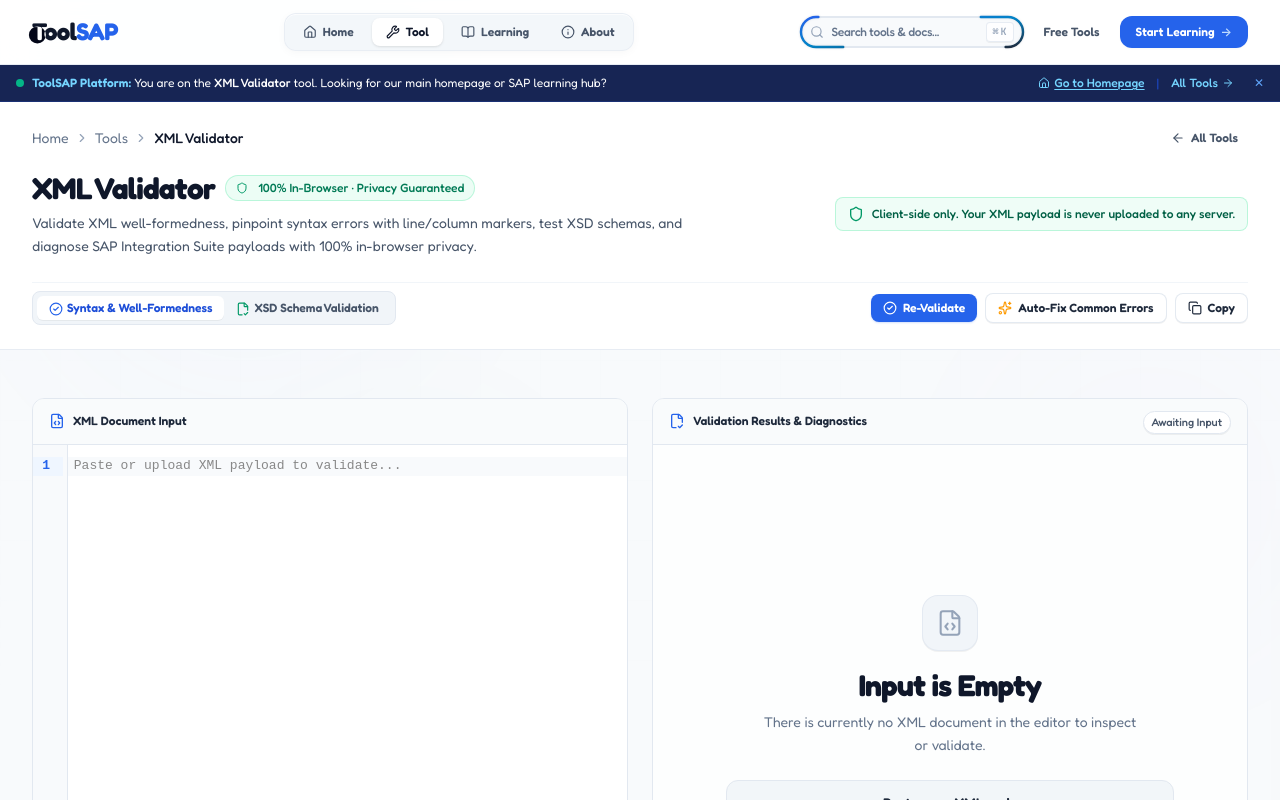
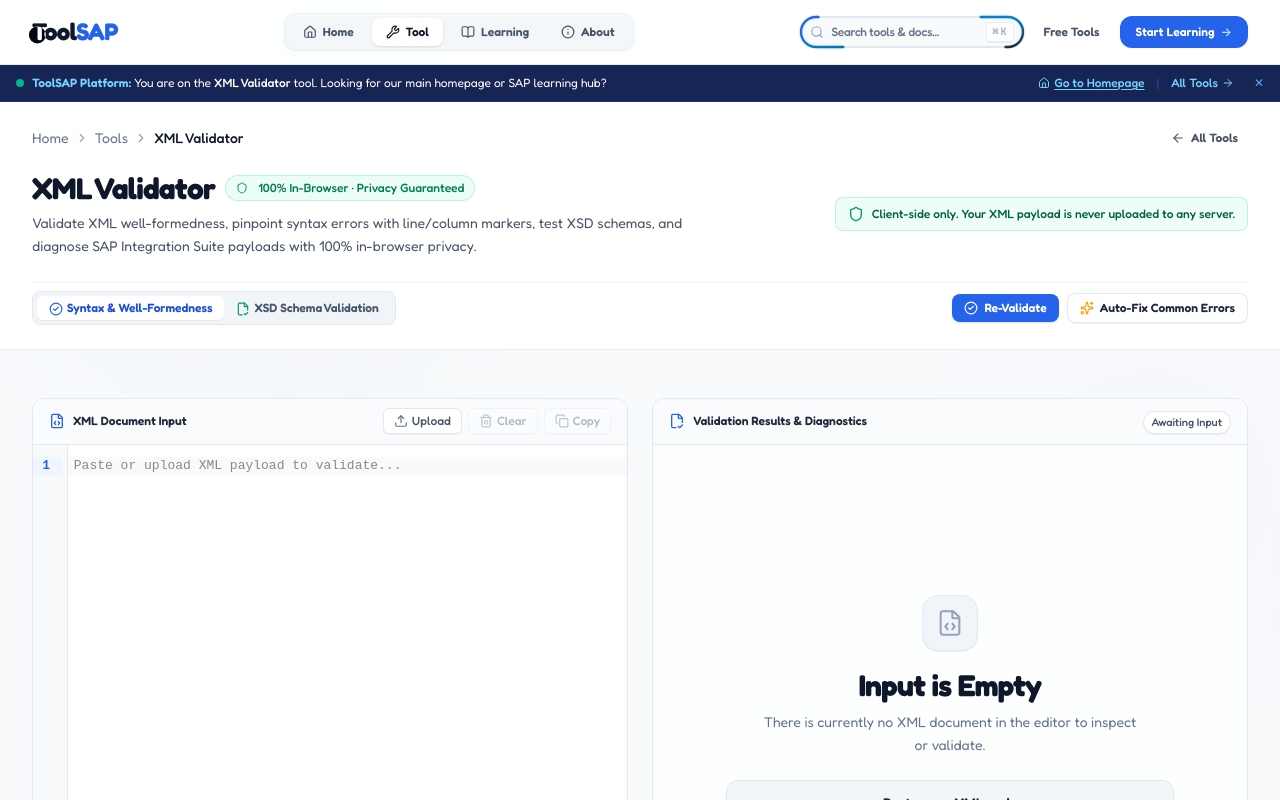
Before and after one commit to Arko-009/ToolSAP, a React (Vite) app in the folder client/: page /tools/xml-validator in a window 1280 px wide. Shown: the top 800 px of the page. Built offline with nearby package versions, Linux system fonts and the light colour scheme; a web font is replaced by a local one.

Commit message:
feat(xml-validator): add upload, clear, and copy buttons to editor header

```diff
--- a/client/src/pages/XmlValidatorPage.tsx
+++ b/client/src/pages/XmlValidatorPage.tsx
@@ -1,4 +1,4 @@
-import { useState, useCallback, useEffect } from 'react';
+import { useState, useCallback, useEffect, useRef } from 'react';
 import { Link } from 'react-router-dom';
 import {
   FileCheck2,
@@ -18,6 +18,7 @@ import {
   Check,
   Zap,
   HelpCircle,
+  Trash2,
 } from 'lucide-react';
 import { SEOHead } from '@/components/common/SEOHead';
 import { Button } from '@/components/ui/Button';
@@ -103,11 +104,58 @@ export function XmlValidatorPage() {
     });
   };
 
+  const fileInputRef = useRef<HTMLInputElement>(null);
+
+  // File Upload
+  const handleFileInputChange = (e: React.ChangeEvent<HTMLInputElement>) => {
+    const file = e.target.files?.[0];
+    if (!file) return;
+
+    if (file.size > MAX_FILE_SIZE_BYTES) {
+      addToast({
+        type: 'error',
+        title: 'File too large',
+        description: 'Please upload an XML file under 5 MB.',
+      });
+      return;
+    }
+
+    const reader = new FileReader();
+    reader.onload = (event) => {
+      const text = event.target?.result as string;
+      setInputXml(text);
+      setActiveFileName(file.name);
+      addToast({
+        type: 'success',
+        title: 'File uploaded',
+        description: `${file.name} (${(file.size / 1024).toFixed(1)} KB)`,
+      });
+    };
+    reader.readAsText(file);
+    e.target.value = '';
+  };
+
+  // Clear
+  const handleClear = () => {
+    if (!inputXml && !activeFileName) return;
+    setInputXml('');
+    setActiveFileName(null);
+    if (fileInputRef.current) {
+      fileInputRef.current.value = '';
+    }
+    addToast({
+      type: 'info',
+      title: 'Editor Cleared',
+      description: 'XML input payload has been reset.',
+    });
+  };
+
   // Copy
   const handleCopy = async () => {
-    if (!inputXml) return;
+    const textToCopy = validationMode === 'xsd' && activeTab === 'xsd' ? inputXsd : inputXml;
+    if (!textToCopy) return;
     try {
-      await navigator.clipboard.writeText(inputXml);
+      await navigator.clipboard.writeText(textToCopy);
       setCopied(true);
       addToast({
         type: 'success',
@@ -265,6 +313,15 @@ export function XmlValidatorPage() {
         </div>
       )}
 
+      {/* Hidden file input for file picker */}
+      <input
+        ref={fileInputRef}
+        type="file"
+        accept=".xml,.xsd,.wsdl,.soap,text/xml,application/xml"
+        onChange={handleFileInputChange}
+        className="hidden"
+      />
+
       <ToolWorkspaceLayout
         toolName="XML Validator"
         toolDescription="Validate XML well-formedness, pinpoint syntax errors with line/column markers, test XSD schemas, and diagnose SAP Integration Suite payloads with 100% in-browser privacy."
@@ -324,17 +381,6 @@ export function XmlValidatorPage() {
               >
                 Auto-Fix Common Errors
               </Button>
-
-
-
-              <Button
-                variant="secondary"
-                size="sm"
-                icon={copied ? <Check className="h-3.5 w-3.5 text-emerald-600" /> : <Copy className="h-3.5 w-3.5" />}
-                onClick={handleCopy}
-              >
-                {copied ? 'Copied' : 'Copy'}
-              </Button>
             </div>
           </div>
         }
@@ -348,7 +394,7 @@ export function XmlValidatorPage() {
             onDrop={handleDrop}
           >
             {/* Left Header */}
-            <div className="flex items-center justify-between px-4 py-2.5 min-h-[46px] h-[46px] bg-neutral-50/80 border-b border-neutral-200 shrink-0">
+            <div className="flex items-center justify-between px-4 py-2 min-h-[46px] h-[46px] bg-neutral-50/80 border-b border-neutral-200 shrink-0">
               <div className="flex items-center gap-2">
                 {validationMode === 'xsd' ? (
                   <div className="inline-flex rounded-md p-0.5 bg-neutral-200 text-xs">
@@ -382,6 +428,50 @@ export function XmlValidatorPage() {
                 {activeFileName && validationMode === 'syntax' && (
                   <span className="text-[11px] text-neutral-400 font-mono">({activeFileName})</span>
                 )}
+              </div>
+
+              {/* Editor Top-Right Action Buttons: Upload, Clear, Copy */}
+              <div className="flex items-center gap-1.5">
+                <button
+                  type="button"
+                  onClick={() => fileInputRef.current?.click()}
+                  className="inline-flex items-center gap-1 px-2.5 py-1 text-xs font-medium text-neutral-600 hover:text-neutral-900 bg-white hover:bg-neutral-100 border border-neutral-200 rounded-md transition-all shadow-2xs cursor-pointer"
+                  title="Upload XML file"
+                >
+                  <Upload className="h-3.5 w-3.5 text-neutral-500" />
+                  <span>Upload</span>
+                </button>
+
+                <button
+                  type="button"
+                  onClick={handleClear}
+                  disabled={!inputXml && !activeFileName}
+                  className="inline-flex items-center gap-1 px-2.5 py-1 text-xs font-medium text-neutral-600 hover:text-rose-600 bg-white hover:bg-rose-50 border border-neutral-200 hover:border-rose-200 rounded-md transition-all shadow-2xs cursor-pointer disabled:opacity-40 disabled:cursor-not-allowed disabled:hover:bg-white disabled:hover:text-neutral-600 disabled:hover:border-neutral-200"
+                  title="Clear editor"
+                >
+                  <Trash2 className="h-3.5 w-3.5 text-neutral-500 hover:text-rose-600" />
+                  <span>Clear</span>
+                </button>
+
+                <button
+                  type="button"
+                  onClick={handleCopy}
+                  disabled={!inputXml}
+                  className="inline-flex items-center gap-1 px-2.5 py-1 text-xs font-medium text-neutral-600 hover:text-neutral-900 bg-white hover:bg-neutral-100 border border-neutral-200 rounded-md transition-all shadow-2xs cursor-pointer disabled:opacity-40 disabled:cursor-not-allowed disabled:hover:bg-white disabled:hover:text-neutral-600"
+                  title="Copy XML"
+                >
+                  {copied ? (
+                    <>
+                      <Check className="h-3.5 w-3.5 text-emerald-600" />
+                      <span className="text-emerald-700 font-semibold">Copied</span>
+                    </>
+                  ) : (
+                    <>
+                      <Copy className="h-3.5 w-3.5 text-neutral-500" />
+                      <span>Copy</span>
+                    </>
+                  )}
+                </button>
               </div>
             </div>
 
```
